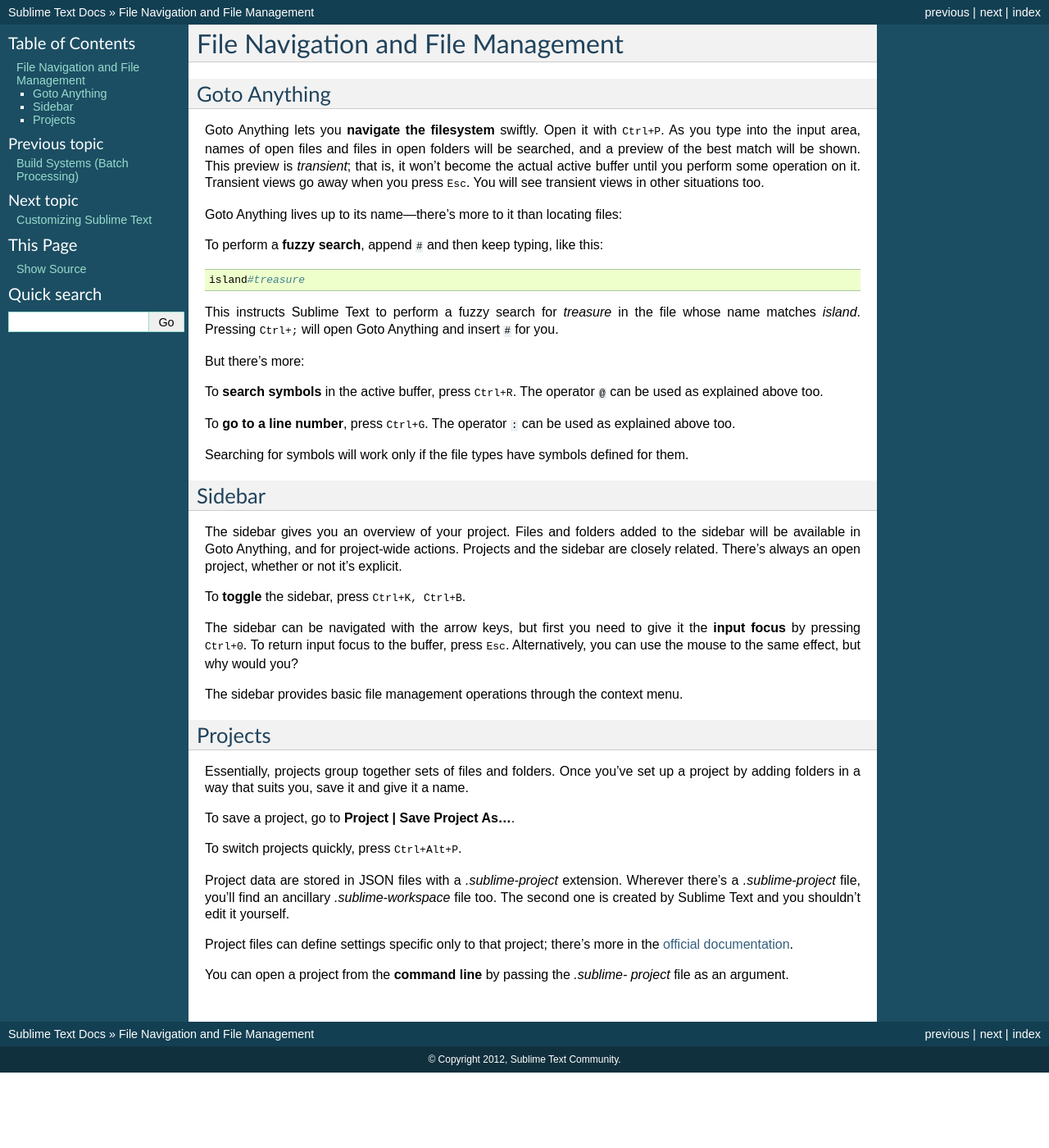
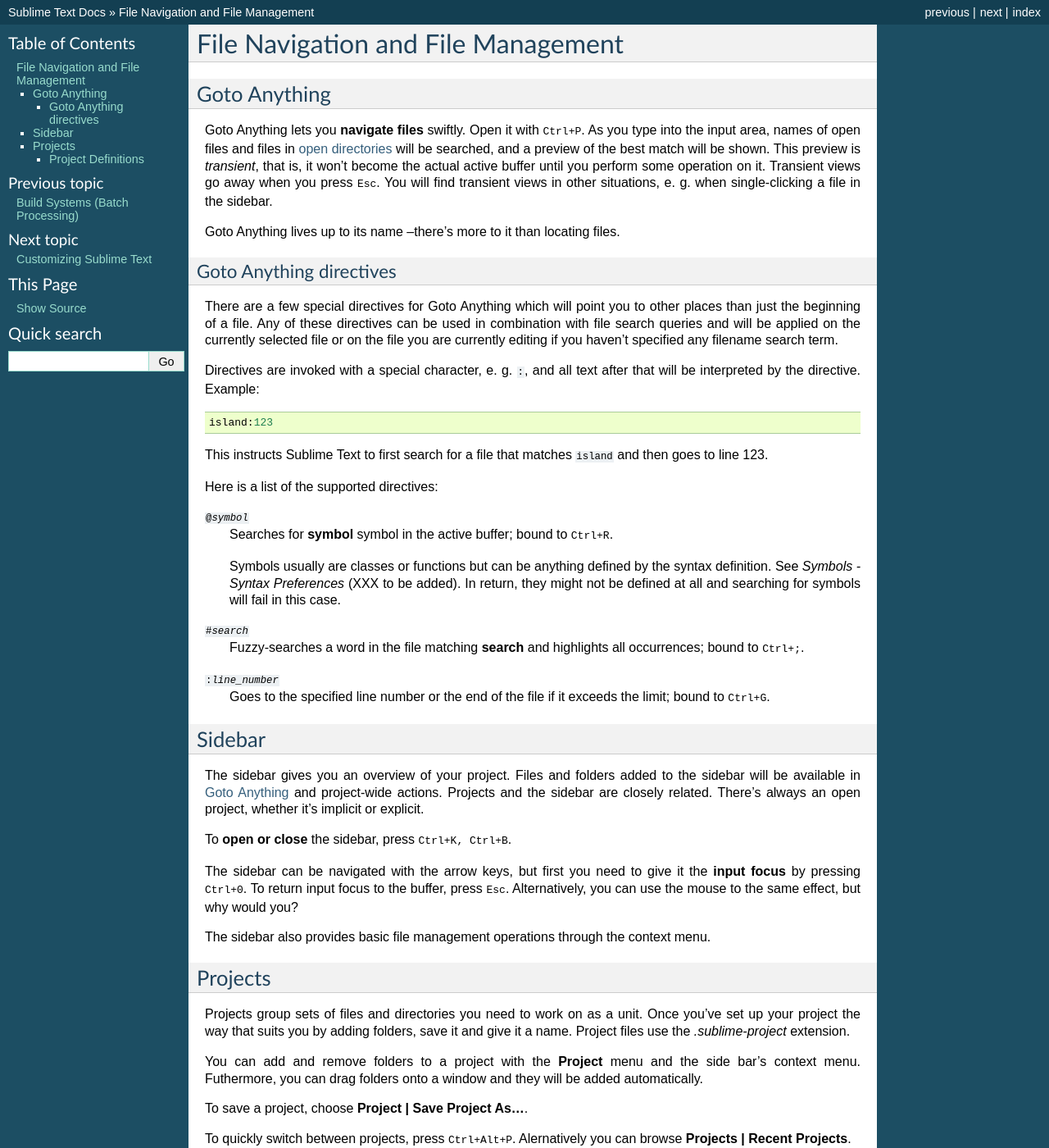
Before and after one commit to guillermooo/sublime-undocs, a Sphinx documentation site: the page built from source/file_management/file_management.rst, in a window 1280 px wide and 1400 px high. Shown: the whole window at 82% size. Built offline with Sphinx 7.4.7, drawn with Linux system fonts in a browser that asks for light colours; some of the changed text lies outside the part shown.

Commit message:
edit docs

```diff
--- a/source/file_management/file_management.rst
+++ b/source/file_management/file_management.rst
@@ -5,75 +5,171 @@
 Goto Anything
 =============
 
-Goto Anything lets you **navigate the filesystem** swiftly. Open it with :kbd:`Ctrl+P`.
-As you type into the input area, names of open files and files in open
-folders will be searched, and a preview of the best match will be shown.
-This preview is *transient*; that is, it won't become the actual active buffer
+Goto Anything lets you **navigate files** swiftly. Open it with :kbd:`Ctrl+P`.
+As you type into the input area, names of open files and files in :ref:`open
+directories <fm-projects-folders>` will be searched, and a preview of the best match will be shown.
+This preview is *transient*, that is, it won't become the actual active buffer
 until you perform some operation on it. Transient views go away when you press
-:kbd:`Esc`. You will see transient views in other situations too.
+:kbd:`Esc`. You will find transient views in other situations, e. g. when
+single-clicking a file in the sidebar.
 
-Goto Anything lives up to its name---there's more to it than locating files:
+Goto Anything lives up to its name --there's more to it than locating files.
 
-To perform a **fuzzy search**, append ``#`` and then keep typing, like this:
 
-::
+.. _fm-goto-directives:
 
-	island#treasure
+Goto Anything directives
+------------------------
 
-This instructs Sublime Text to perform a fuzzy search for *treasure* in the
-file whose name matches *island*. Pressing :kbd:`Ctrl+;` will open Goto
-Anything and insert ``#`` for you.
+There are a few special directives for Goto Anything which will point you to
+other places than just the beginning of a file. Any of these directives can be
+used in combination with file search queries and will be applied on the
+currently selected file or on the file you are currently editing if you haven't
+specified any filename search term.
 
-But there's more:
+Directives are invoked with a special character, e. g. ``:``, and all text after
+that will be interpreted by the directive. Example::
 
-To **search symbols** in the active buffer, press :kbd:`Ctrl+R`. The operator
-``@`` can be used as explained above too.
+    island:123
 
-To **go to a line number**, press :kbd:`Ctrl+G`. The operator ``:`` can be
-used as explained above too.
+This instructs Sublime Text to first search for a file that matches ``island``
+and then goes to line 123.
 
-Searching for symbols will work only if the file types have symbols defined
-for them.
+Here is a list of the supported directives:
+
+:samp:`@{symbol}`
+    Searches for **symbol** symbol in the active buffer; bound to :kbd:`Ctrl+R`.
+
+    Symbols usually are classes or functions but can be anything defined by the
+    syntax definition. See *Symbols - Syntax Preferences* (XXX to be added). In
+    return, they might not be defined at all and searching for symbols will fail
+    in this case.
+
+:samp:`#{search}`
+    Fuzzy-searches a word in the file matching **search** and highlights all
+    occurrences; bound to :kbd:`Ctrl+;`.
+
+:samp:`:{line_number}`
+    Goes to the specified line number or the end of the file if it exceeds the
+    limit; bound to :kbd:`Ctrl+G`.
+
+
+.. _fm-sidebar:
 
 Sidebar
 =======
 
 The sidebar gives you an overview of your project. Files and folders added to
-the sidebar will be available in Goto Anything, and for project-wide actions.
+the sidebar will be available in `Goto Anything`_ and project-wide actions.
 Projects and the sidebar are closely related. There's always an open project,
-whether or not it's explicit.
+whether it's implicit or explicit.
 
-To **toggle** the sidebar, press :kbd:`Ctrl+K, Ctrl+B`.
+To **open or close** the sidebar, press :kbd:`Ctrl+K, Ctrl+B`.
 
 The sidebar can be navigated with the arrow keys, but first you need to give
 it the **input focus** by pressing :kbd:`Ctrl+0`. To return input focus to the
 buffer, press :kbd:`Esc`. Alternatively, you can use the mouse to the same
 effect, but why would you?
 
-The sidebar provides basic file management operations through the context menu.
+The sidebar also provides basic file management operations through the context
+menu.
+
+
+.. _fm-projects:
 
 Projects
 ========
 
-Essentially, projects group together sets of files and folders. Once you've
-set up a project by adding folders in a way that suits you, save it and
-give it a name.
+Projects group sets of files and directories you need to work on as a unit.
+Once you've set up your project the way that suits you by adding folders, save
+it and give it a name. Project files use the *.sublime-project* extension.
 
-To save a project, go to **Project | Save Project As...**.
+.. _fm-projects-folders:
 
-To switch projects quickly, press :kbd:`Ctrl+Alt+P`.
+You can add and remove folders to a project with the **Project** menu and the
+side bar's context menu. Futhermore, you can drag folders onto a window and they
+will be added automatically.
 
-Project data are stored in JSON files with a `.sublime-project` extension.
-Wherever there's a `.sublime-project` file, you'll find an ancillary
-`.sublime-workspace` file too. The second one is created by Sublime Text and you
-shouldn't edit it yourself.
+To save a project, choose **Project | Save Project As...**.
 
-Project files can define settings specific only to that project; there's more
-in the `official documentation`_.
+To quickly switch between projects, press :kbd:`Ctrl+Alt+P`. Alernatively you
+can browse **Projects | Recent Projects**.
 
-.. _official documentation: http://www.sublimetext.com/docs/2/projects.html
+You can open a project from the **command line** by passing the
+*.sublime-project* file as an argument.
 
-You can open a project from the **command line** by passing the *.sublime-
-project* file as an argument.
 
-.. TODO: talk about settings related to projects
+
+Project Definitions
+-------------------
+
+Project definitions are stored in JSON files with a *.sublime-project*
+extension. Wherever there's a *.sublime-project* file, you will find an
+ancillary *.sublime-workspace* file too, which contains user specific data, such
+as the open files and the modifications to each. The latter is used by Sublime
+Text and you shouldn't edit it yourself.
+
+Project definitions support three top level sections: ``folders``, for the
+included folders, ``settings``, for settings overrides, and
+``build_systems``, for project-specific build systems. An example:
+
+.. sourcecode:: javascript
+
+    {
+        "folders":
+        [
+            {
+                "path": "src",
+                "folder_exclude_patterns": ["backup"]
+            },
+            {
+                "path": "docs",
+                "name": "Documentation",
+                "file_exclude_patterns": ["*.css"]
+            }
+        ],
+        "settings":
+        {
+            "tab_size": 8
+        },
+        "build_systems":
+        [
+            {
+                "name": "List",
+                "cmd": ["ls"]
+            }
+        ]
+    }
+
+
+**Folders**
+    Each folder must have a ``path``, and may optionally have a
+    ``folder_exclude_patterns`` and ``file_exclude_patterns`` setting. The path
+    may be relative to the project directory or an absolute path. Folders
+    may also be given a ``name`` setting, to set how they're displayed on the
+    side bar.
+
+**Settings**
+    A project may define project-specific settings which only apply to (open)
+    files within that project. Project-specific settings override regular user
+    settings but not syntax-specific settings.
+
+    You can override almost all settings (excluding global settings).
+
+    .. seealso::
+
+        :ref:`settings-hierarchy`
+            A detailed example for the order of precedence for settings.
+        :doc:`Settings - Reference </reference/settings>`
+            Reference of available settings.
+
+**Build Systems**
+    You can define project-specific build systems in a project definition. In
+    addition to regular build systems, a ``name`` must be specified for each
+    one. Build systems listed here will be available via the regular **Tools |
+    Build Systems** menu.
+
+    .. seealso::
+
+        :doc:`Build Systems - Reference </reference/build_systems>`
+            Documentation on build systems and their options.
```
